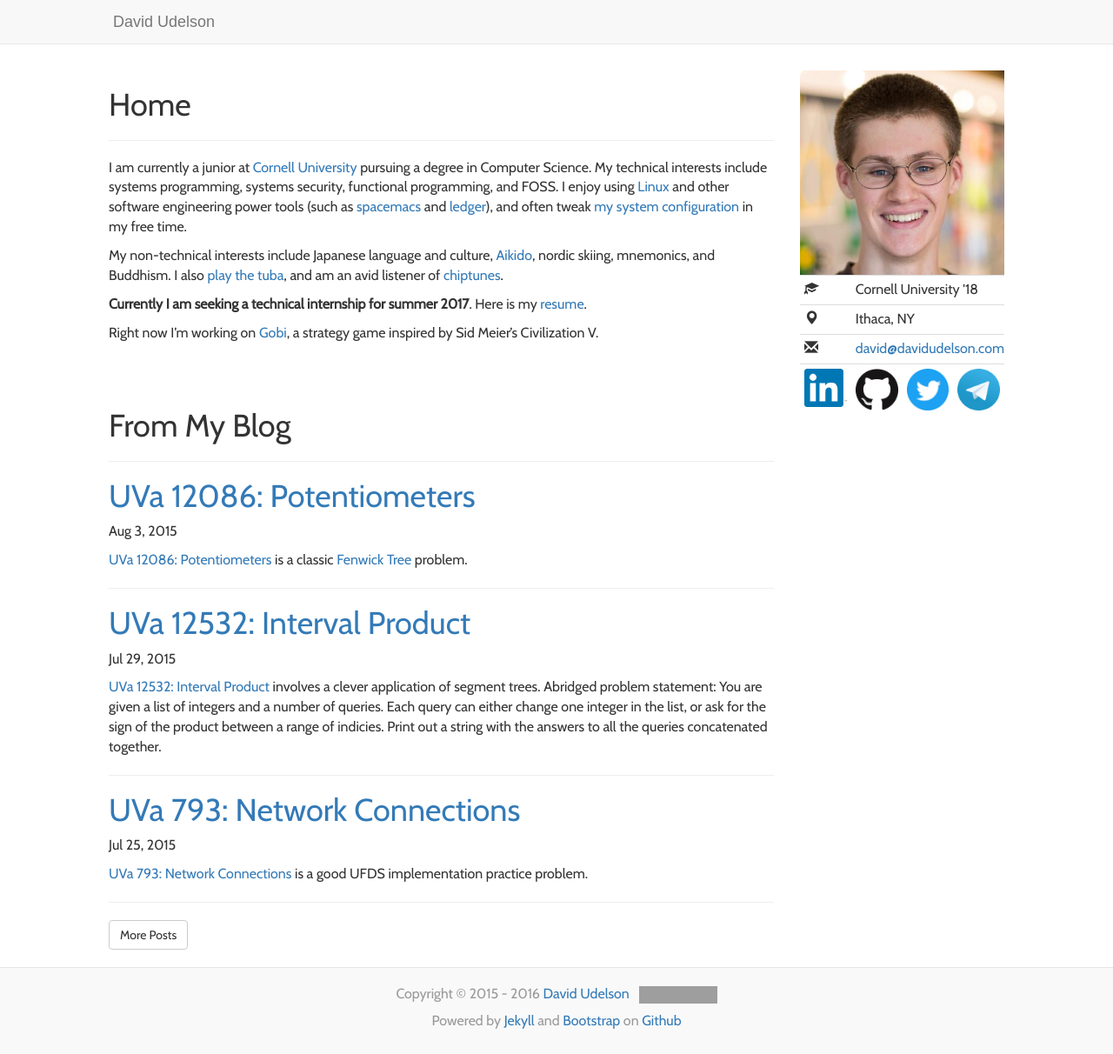
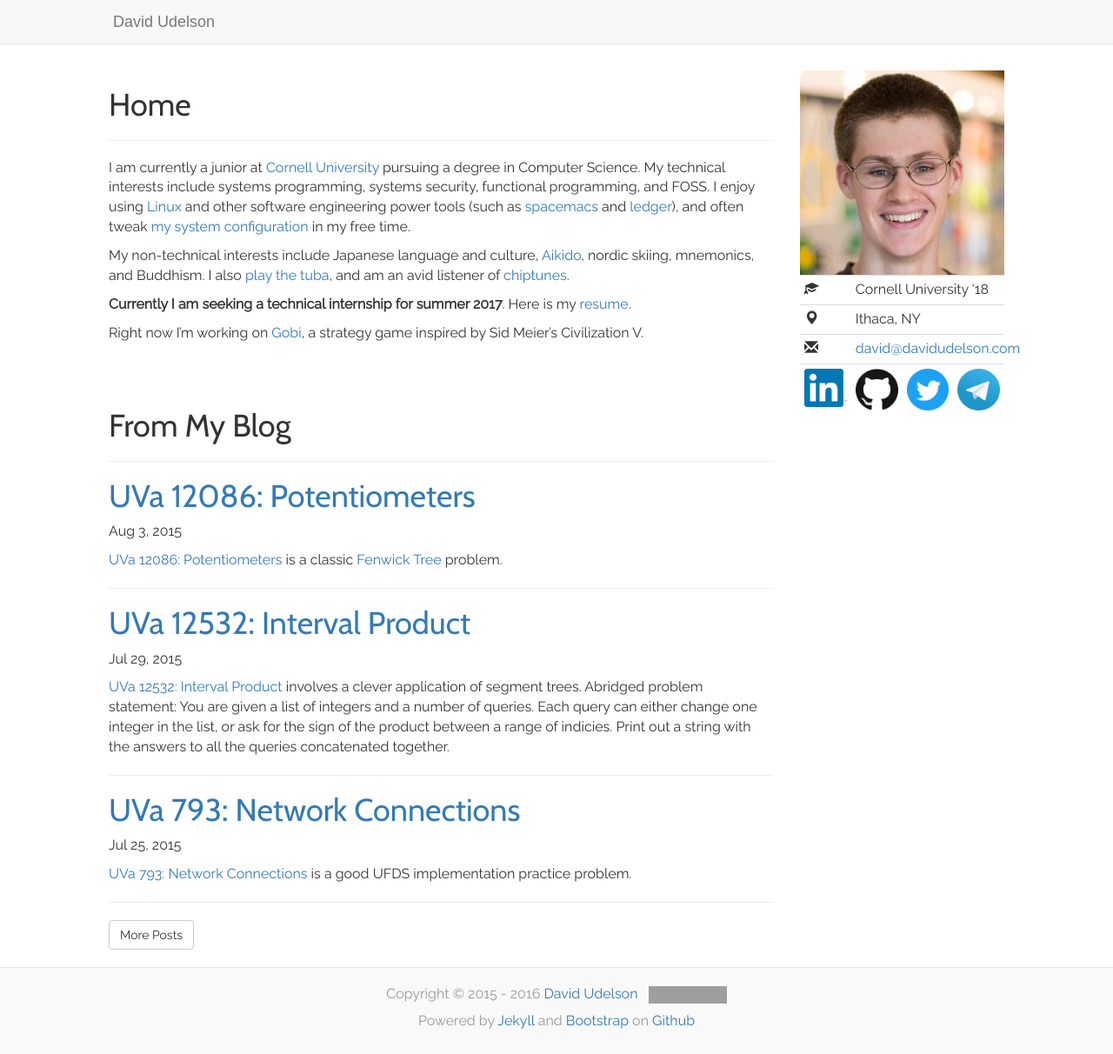
Before and after one commit to dudelson/website, a Jekyll site: the page built from index.md, in a window 1280 px wide. Shown: the whole page at 87% size. Built offline with Jekyll 4.4.1, drawn with Linux system fonts in a browser that asks for light colours; grey boxes are pictures that could not be loaded.

Commit message:
Add Raleway font. Use cabin for headings; raleway for everything else.

```diff
--- a/_includes/head.html
+++ b/_includes/head.html
@@ -16,6 +16,7 @@
 <link rel="stylesheet" href="/static/css/davidudelson.css">
 <link rel="stylesheet" href="/static/css/blog.css">
 <link href="https://fonts.googleapis.com/css?family=Cabin" rel="stylesheet">
+<link href="https://fonts.googleapis.com/css?family=Raleway" rel="stylesheet">
 <link rel="canonical" href="{{ page.url | replace:'index.html','' |  prepend: site.url }}">
 <link rel="icon" type="image/png" sizes="any" href="/static/img/main_favicon.png">
 </head>
--- a/static/css/davidudelson.css
+++ b/static/css/davidudelson.css
@@ -1,7 +1,11 @@
 /* styles for the main layout (_layouts/davidudelson.html) */
 
+h1,h2,h3,h4,h5,h6 {
+    font-family: 'Cabin', sans-serif;
+}
+
 html, body {
-    font-family: 'Cabin', sans-serif;
+    font-family: 'Raleway', sans-serif;
     font-size: 16px;
     margin:0;
     padding:0;
```
